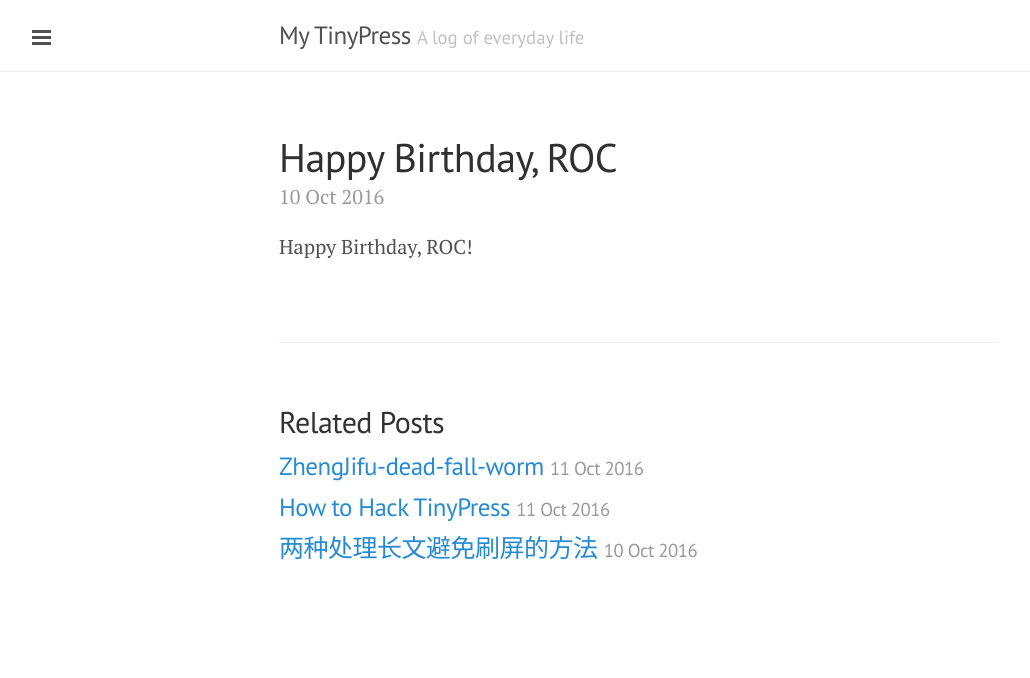
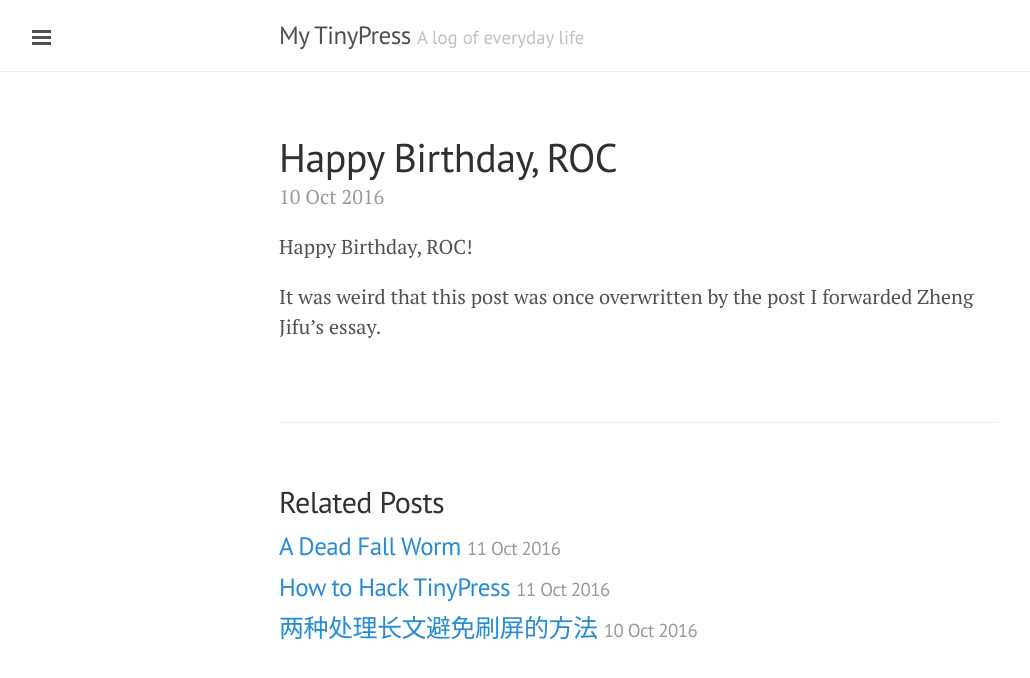
Before and after one commit to GuanglinDu/GuanglinDu.github.io, a Jekyll site: the page built from _posts/2016-10-10-happy-birthday-roc.markdown, in a window 1280 px wide. Shown: the top 678 px of the page, without its empty margins (1-1031 px from the left). Built offline with Jekyll 4.4.1, drawn with Linux system fonts in a browser that asks for light colours.

Commit message:
Modify 3 posts in draft mode

```diff
--- a/_posts/2016-10-10-happy-birthday-roc.markdown
+++ b/_posts/2016-10-10-happy-birthday-roc.markdown
@@ -4,3 +4,5 @@ title: Happy Birthday, ROC
 layout: post
 ---
 Happy Birthday, ROC!
+
+It was weird that this post was once overwritten by the post I forwarded Zheng Jifu's essay.
--- a/_posts/2016-10-11-zhengjifu-dead-fall-worm.markdown
+++ b/_posts/2016-10-11-zhengjifu-dead-fall-worm.markdown
@@ -1,6 +1,6 @@
 ---
 published: true
-title: ZhengJifu-dead-fall-worm
+title: A Dead Fall Worm
 layout: post
 ---
-A dead fall worm
+A dead fall worm written by Zhen Jifu
```
Also changed, not shown: _posts/2016-10-10-convert-long-text-2-link.markdown (line endings or trailing spaces).
